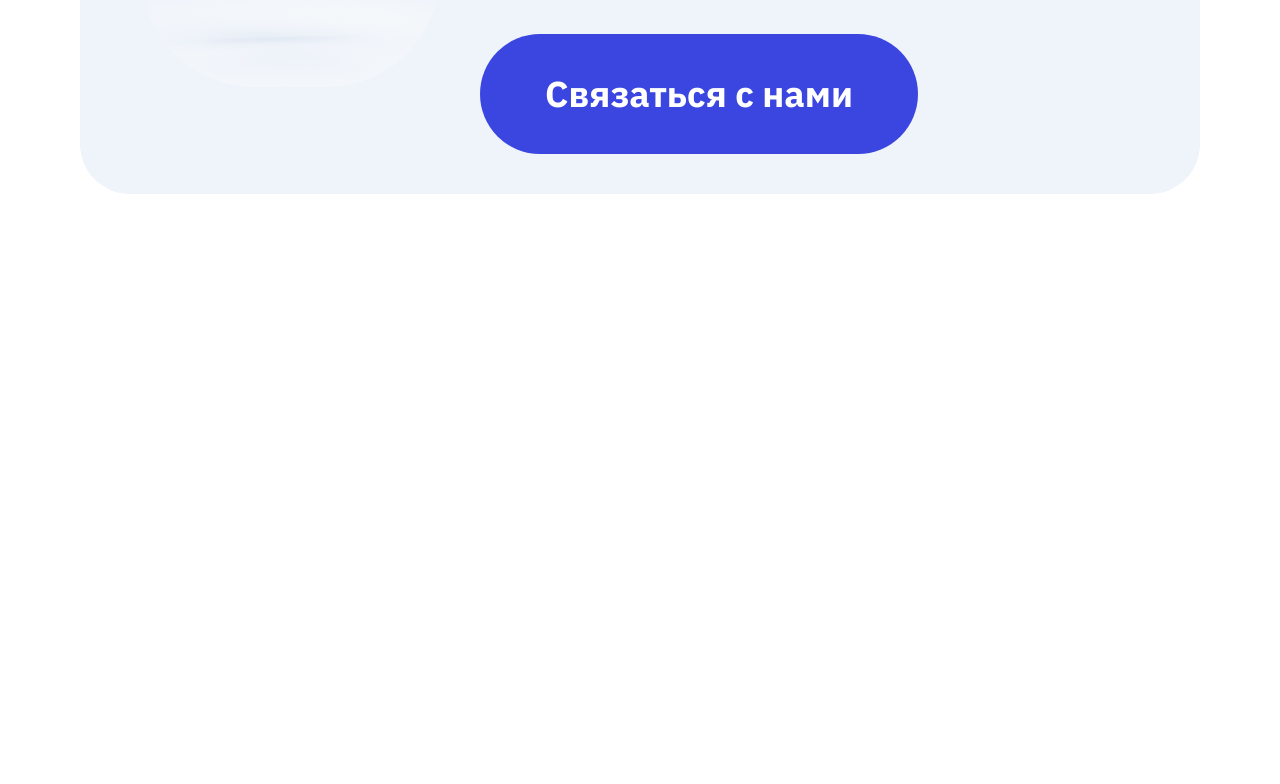
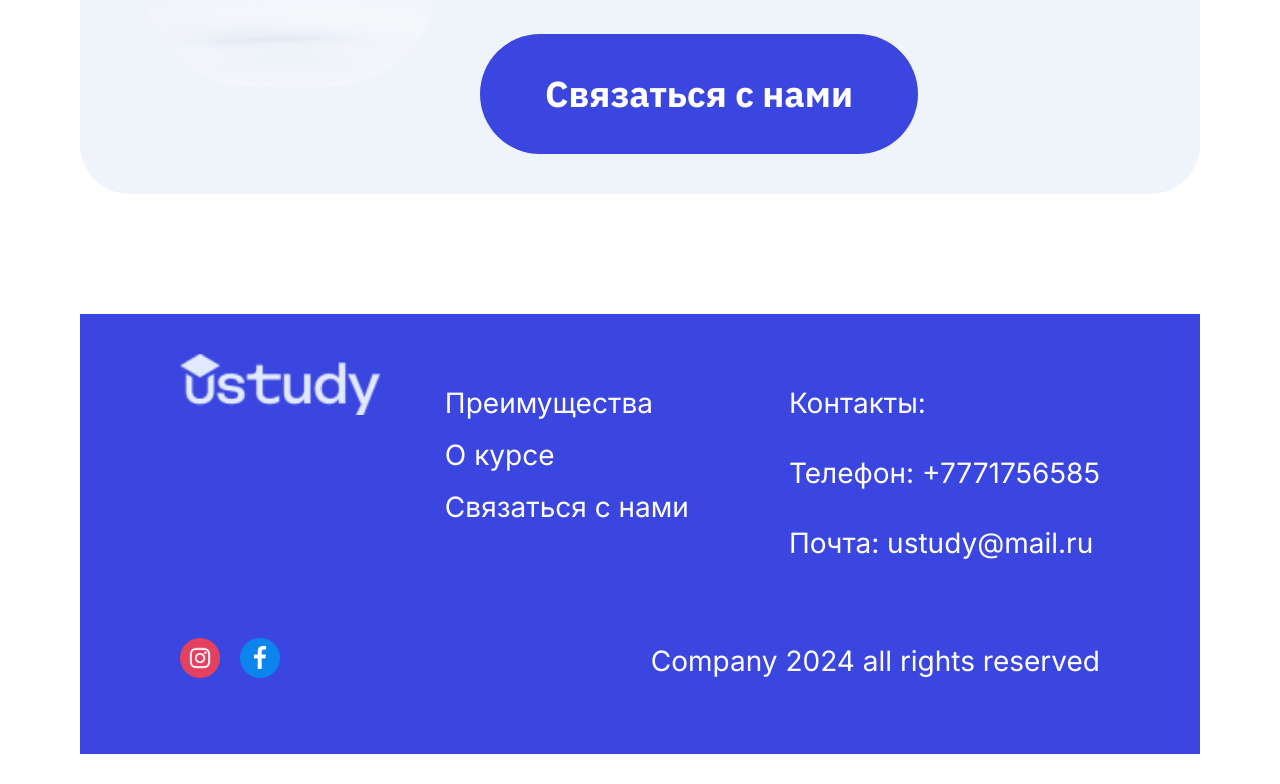
Before and after one commit to narimanjs/ustudy-aida-landing, a React (Vite) app: page / in a window 1280 px wide. Shown: the part 7218-8002 px from the top of the page. Before the commit the page ends 7442 px from the top, so only its background shows below. Built offline with nearby package versions, Linux system fonts and the light colour scheme.

Commit message:
add: add footer

```diff
--- a/src/App.tsx
+++ b/src/App.tsx
@@ -8,6 +8,7 @@ import CourseSection from "./components/CourseSection/CourseSection";
 import ContactSection from "./components/ContactSection/ContactSection";
 
 import "./App.css";
+import Footer from "./components/Footer/Footer";
 function App() {
   return (
     <div className='app-container'>
@@ -19,6 +20,7 @@ function App() {
       <FutureSection />
       <CourseSection />
       <ContactSection />
+      <Footer />
     </div>
   );
 }
--- a/src/components/AdvantagesSection/AdvantagesSection.tsx
+++ b/src/components/AdvantagesSection/AdvantagesSection.tsx
@@ -2,7 +2,10 @@ import styles from "./AdvantagesSection.module.scss";
 
 const AdvantagesSection = () => {
   return (
-    <section className={styles.advantagesSection}>
+    <section
+      className={styles.advantagesSection}
+      id='advantages'
+    >
       <h2>Почему Ustudy — лучший выбор для подготовки к ЕНТ?</h2>
       <div className={styles.content}>
         <div className={styles.image}>
--- a/src/components/ContactSection/ContactSection.tsx
+++ b/src/components/ContactSection/ContactSection.tsx
@@ -3,7 +3,10 @@ import Button from "../Button/Button";
 
 const ContactSection = () => {
   return (
-    <section className={styles.contactSection}>
+    <section
+      className={styles.contactSection}
+      id='contacts'
+    >
       <div className={styles.icon}>
         <img
           src='/question-mark.png'
--- /dev/null
+++ b/src/components/Footer/Footer.module.scss
@@ -0,0 +1,105 @@
+.footer {
+  background-color: #3b46e0;
+  color: white;
+  padding: 40px 100px;
+  display: flex;
+  justify-content: space-between;
+  align-items: flex-start;
+  flex-wrap: wrap;
+  margin-top: 120px;
+  max-width: 1920px;
+  height: 360px;
+
+  .leftSection {
+    display: flex;
+    align-items: flex-start;
+    gap: 30px;
+    position: relative;
+
+    .logo {
+      img {
+        width: 200px;
+      }
+    }
+
+    .socials {
+      display: flex;
+      gap: 20px;
+      position: absolute;
+      top: 250px;
+
+      a {
+        img {
+          width: 40px;
+          height: 40px;
+        }
+      }
+    }
+  }
+
+  .rightSection {
+    display: flex;
+    justify-content: flex-start;
+    gap: 100px;
+
+    .links ul {
+      font-family: Inter;
+      font-size: 28px;
+      font-weight: 400;
+      list-style: none;
+      padding: 0;
+
+      li {
+        margin-bottom: 10px;
+
+        a {
+          color: white;
+          text-decoration: none;
+          font-family: Inter;
+          font-size: 28px;
+          font-weight: 400;
+
+          &:hover {
+            text-decoration: underline;
+          }
+        }
+      }
+    }
+
+    .contacts {
+      p {
+        font-family: Inter;
+        font-size: 28px;
+        font-weight: 400;
+        list-style: none;
+      }
+    }
+  }
+
+  .copyright {
+    display: flex;
+    justify-content: space-between;
+    align-items: center;
+    width: 100%;
+    padding: 20px 0;
+
+    .socials {
+      display: flex;
+      gap: 20px;
+
+      a {
+        img {
+          width: 40px;
+          height: 40px;
+        }
+      }
+    }
+
+    p {
+      font-family: Inter;
+      font-size: 28px;
+      font-weight: 400;
+      list-style: none;
+    }
+  }
+}
--- /dev/null
+++ b/src/components/Footer/Footer.tsx
@@ -0,0 +1,57 @@
+import styles from "./Footer.module.scss";
+
+const Footer = () => {
+  return (
+    <footer className={styles.footer}>
+      <div className={styles.leftSection}>
+        <div className={styles.logo}>
+          <img
+            src='/public/UStudy_footer.png'
+            alt='ustudy logo'
+          />
+        </div>
+      </div>
+
+      <div className={styles.rightSection}>
+        <div className={styles.links}>
+          <ul>
+            <li>
+              <a href='#advantages'>Преимущества</a>
+            </li>
+            <li>
+              <a href='#course'>О курсе</a>
+            </li>
+            <li>
+              <a href='#contact'>Связаться с нами</a>
+            </li>
+          </ul>
+        </div>
+        <div className={styles.contacts}>
+          <p>Контакты:</p>
+          <p>Телефон: +7771756585</p>
+          <p>Почта: ustudy@mail.ru</p>
+        </div>
+      </div>
+
+      <div className={styles.copyright}>
+        <div className={styles.socials}>
+          <a href='https://instagram.com'>
+            <img
+              src='/instagram.png'
+              alt='Instagram'
+            />
+          </a>
+          <a href='https://facebook.com'>
+            <img
+              src='/facebook.png'
+              alt='Facebook'
+            />
+          </a>
+        </div>
+        <p>Company 2024 all rights reserved</p>
+      </div>
+    </footer>
+  );
+};
+
+export default Footer;
--- a/src/components/SubjectsSection/SubjectsSection.tsx
+++ b/src/components/SubjectsSection/SubjectsSection.tsx
@@ -2,7 +2,10 @@ import styles from "./SubjectsSection.module.scss";
 
 const SubjectsSection = () => {
   return (
-    <section className={styles.subjectsSection}>
+    <section
+      className={styles.subjectsSection}
+      id='course'
+    >
       <div className={styles.topSection}>
         <div className={styles.imageWrapper}>
           <img
--- a/src/index.css
+++ b/src/index.css
@@ -1,3 +1,6 @@
+html {
+  scroll-behavior: smooth;
+}
 :root {
   font-family: Inter, system-ui, Avenir, Helvetica, Arial, sans-serif;
   line-height: 1.5;
```
Also changed, not shown: public/UStudy_footer.png (added).
